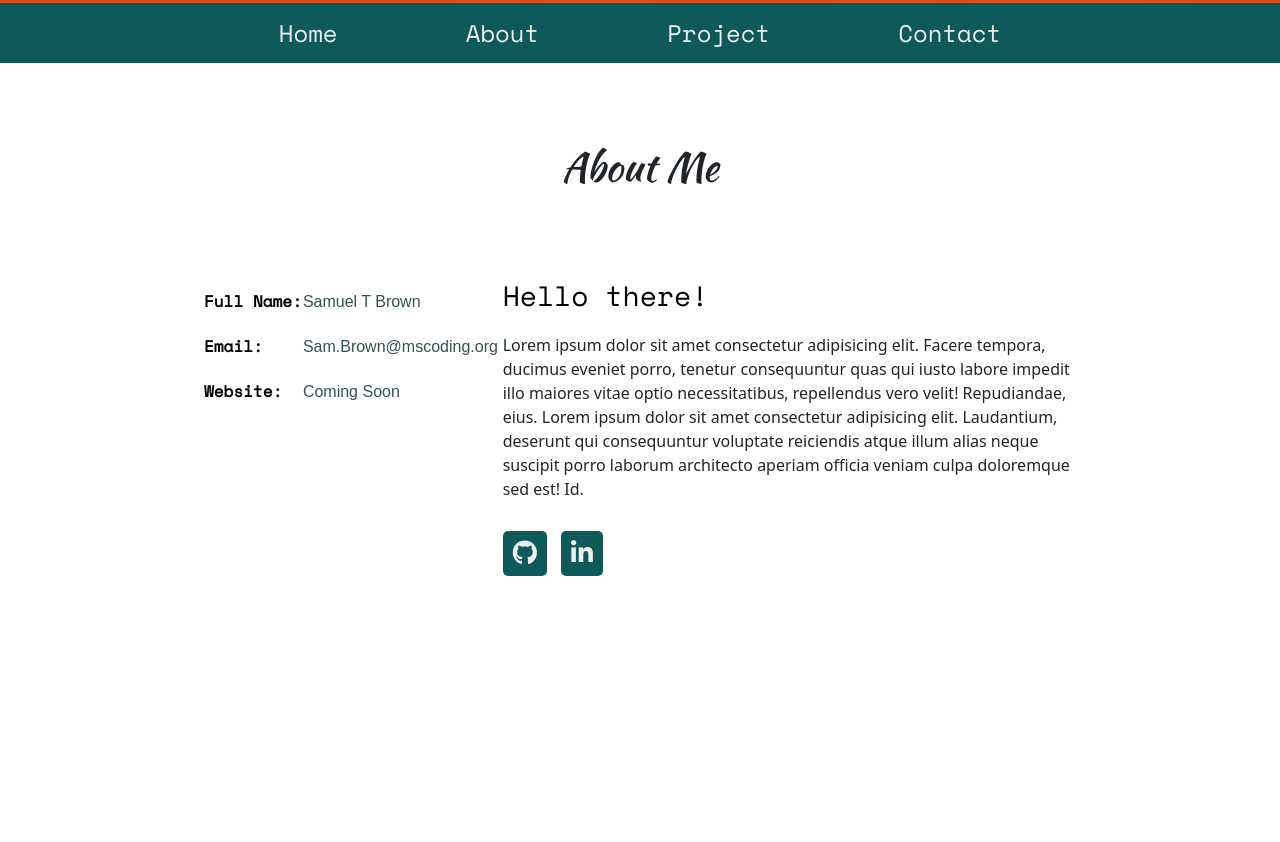
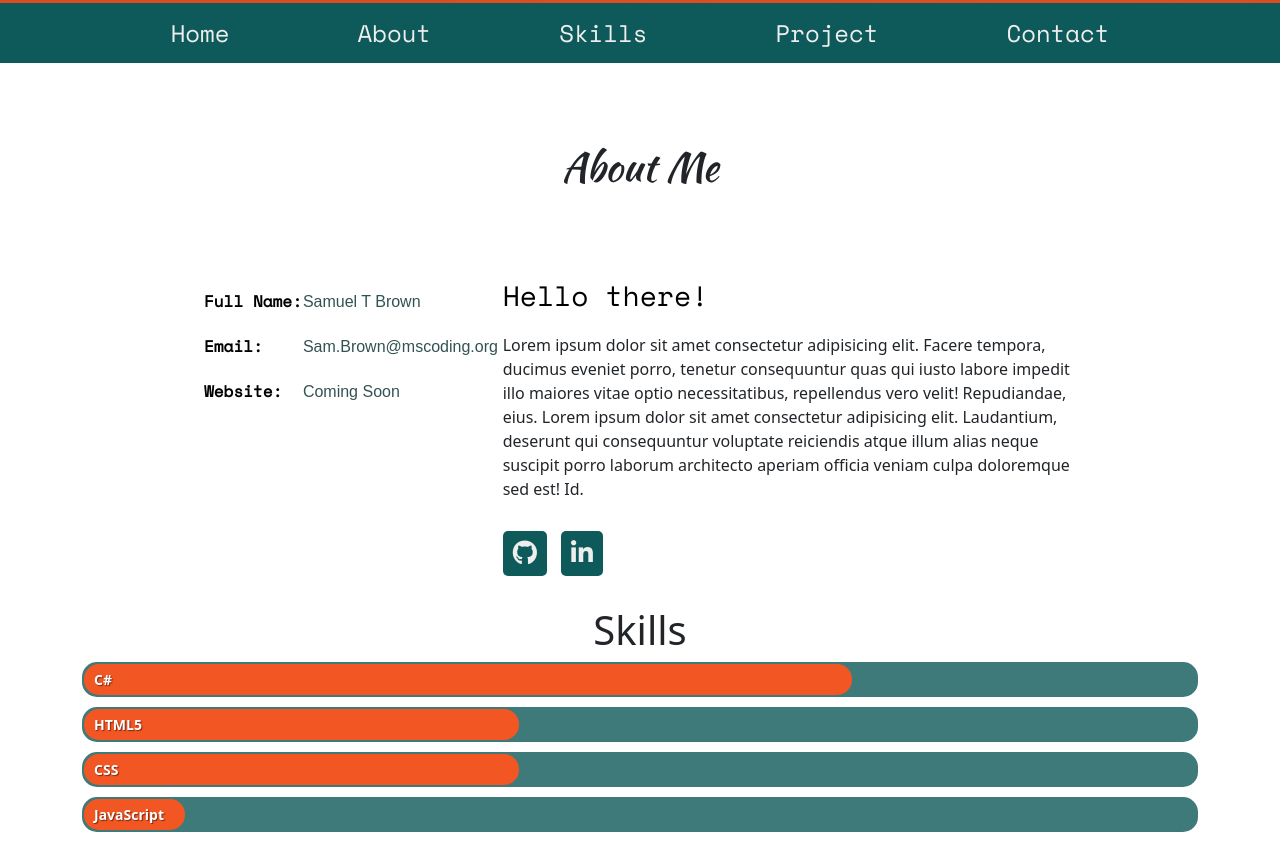
Before and after one commit to SamBrownCoding/Portfolio, a plain HTML site: page Portfolio_Web.html in a window 1280 px wide. Shown: the part 797-1639 px from the top of the page. Before the commit the page ends 1403 px from the top, so only its background shows below. Drawn offline with nearby package versions, Linux system fonts and the light colour scheme.

Commit message:
Day4 update
Skill chart and fixed the nav bar.

```diff
--- a/CSS/Portfolio_style.css
+++ b/CSS/Portfolio_style.css
@@ -1,3 +1,7 @@
+html{
+    scroll-behavior: smooth;
+}
+
 .page {
     position: relative;
     overflow-x: hidden;
@@ -229,6 +233,84 @@
 }
 /*#endregion*/
 
+/*SECOND ROW */
+/*#region*/
+
+@keyframes load {
+    from {
+        width: 0%
+    }
+}
+
+@-webkit-keyframes load {
+    from {
+        width: 0%
+    }
+}
+
+@-moz-keyframes load {
+    from {
+        width: 0%
+    }
+}
+
+@-o-keyframes load {
+    from {
+        width: 0%
+    }
+}
+
+.bar {
+    background-color: rgb(14, 89, 89, 0.8);
+    padding: 2px;
+    border-radius: 15px;
+    margin-bottom: 10px;
+    font-size: 14px;
+    color: #FFF;
+    font-weight: bold;
+    text-shadow: 1px 1px 1px rgba(0, 0, 0, 0.5);
+}
+
+.bar::before {
+    content: attr(data-skill);
+    background-color: #f25623;
+    display: inline-grid;
+    padding: 5px 0 5px 10px;
+    border-radius: inherit;
+    animation: load 2s 0s;
+    -webkit-animation: load 2s 0s;
+    -moz-animation: load 2s 0s;
+    -o-animation: load 2s 0s;
+}
+
+/* .bar.front::before {
+    background-color: #ffcc33;
+}
+
+.bar.back::before {
+    background-color: #a6cfe3;
+}
+*/
+
+.bar.back-end::before {
+    width: calc(70% - 10px);
+}
+
+.bar.front-end-HTML::before {
+    width: calc(40% - 10px);
+}
+
+.bar.front-end-CSS::before {
+    width: calc(40% - 10px);
+}
+
+.bar.JS::before {
+    width: calc(10% - 10px);
+}
+
+
+/*#endregion*/
+
 
 /* MEDIA QUERY */
 /*#region */
@@ -254,7 +336,7 @@
 @media (max-width: 992px) {
     .navigationBar li a {
         font-size: large;
-        margin-inline: 30px;
+        margin-inline: 25px;
         padding: 16px 10px 17px 10px;
     }
 }
@@ -262,7 +344,7 @@
 @media (max-width: 768px) {
     .navigationBar li a {
         font-size: medium;
-        margin-inline: 20px;
+        margin-inline: 10px;
         padding: 18px 10px 18px 10px;
     }
 }
@@ -270,7 +352,7 @@
 @media (max-width:576px) {
     .navigationBar li a {
         font-size: small;
-        margin-inline: 5px;
+        margin-inline: -2px;
         padding: 20px 10px 20px 10px;
     }
 }
--- a/Portfolio_Web.html
+++ b/Portfolio_Web.html
@@ -50,6 +50,7 @@
                         <ul>
                             <li><a class="link-underline-opacity-0" href="#head_cover">Home</a></li>
                             <li><a class="link-underline-opacity-0" href="#About_row">About</a></li>
+                            <li><a class="link-underline-opacity-0" href="#Skills">Skills</a></li>
                             <li><a class="link-underline-opacity-0" href="#project">Project</a></li>
                             <li><a class="link-underline-opacity-0" href="#contact">Contact</a></li>
                         </ul>
@@ -93,6 +94,27 @@
                     </div>
                 </div>
             </div>
+        </div> <!--END OF FIRST ROW-->
+        <div class="second_row">
+            <div class="container">
+                <div class="row">
+                    <div class="skill_title col-12 d-flex justify-content-center" id="Skills">
+                        <h1>Skills</h1>
+                    </div>
+                </div>
+                <div class="row">
+                    <div class="skill_info justify-content-center">
+                        <div class="bar back-end col-12"
+                        data-skill="C#"></div>
+                   <div class="bar front-end-HTML col-12"
+                        data-skill="HTML5"></div>
+                   <div class="bar front-end-CSS col-12"
+                        data-skill="CSS"></div>
+                   <div class="bar JS col-12"
+                        data-skill="JavaScript"></div>
+                    </div>
+                </div>
+            </div>
         </div>
     </div>
 </body>
```
